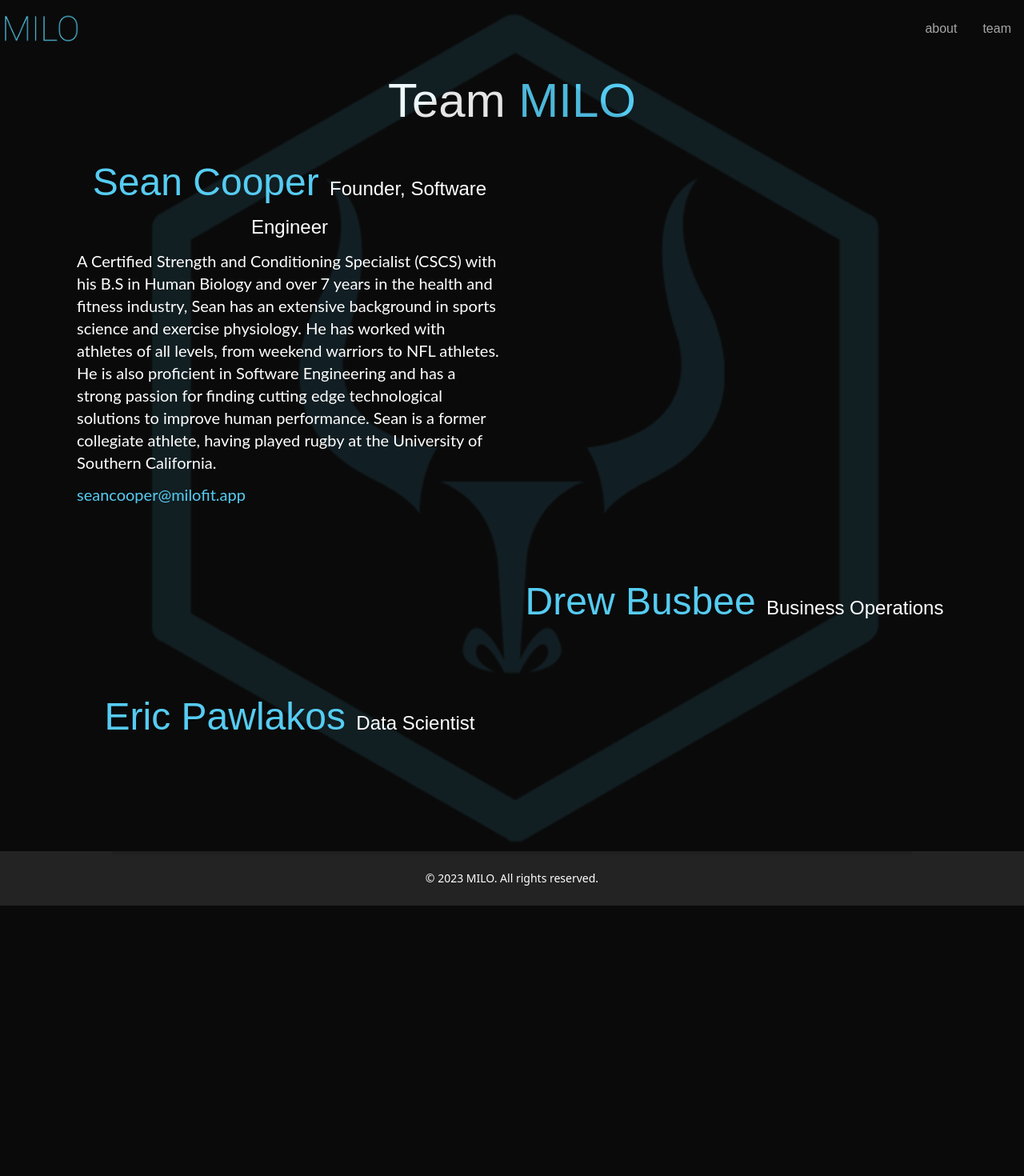
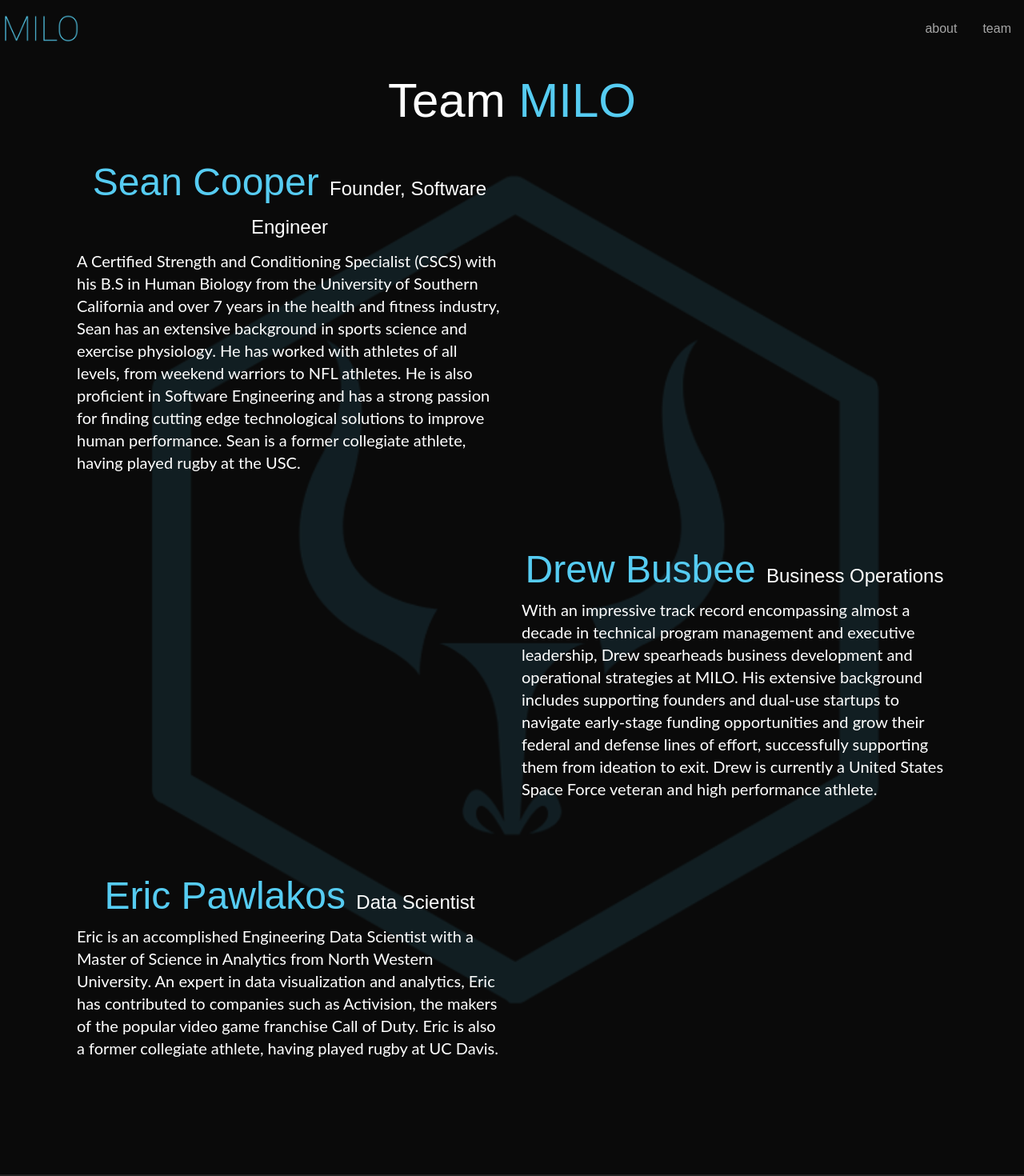
Before and after one commit to scoops52/MILOWebsite, a Next.js app: page /team in a window 1280 px wide. Shown: the top 1470 px of the page at 80% size. Before the commit the page ends 1132 px from the top, so only its background shows below. Built offline with nearby package versions, Linux system fonts and the light colour scheme.

Commit message:
add bios for Drew and Eric

```diff
--- a/app/team/page.tsx
+++ b/app/team/page.tsx
@@ -23,42 +23,60 @@ function page() {
         <div className="flex flex-col justify-center gap-3 z-10">
           <h2 className="text-5xl font-raleway text-lightBlue text-center">
             Sean Cooper{" "}
-            <span className="text-white text-2xl">Founder, Software Engineer</span>
+            <span className="text-white text-2xl">
+              Founder, Software Engineer
+            </span>
           </h2>
           <p className="text-xl text-white font-lato">
             A Certified Strength and Conditioning Specialist (CSCS) with his B.S
-            in Human Biology and over 7 years in the health and fitness
-            industry, Sean has an extensive background in sports science and
-            exercise physiology. He has worked with athletes of all levels, from
-            weekend warriors to NFL athletes. He is also proficient in Software
-            Engineering and has a strong passion for finding cutting edge
-            technological solutions to improve human performance. Sean is a
-            former collegiate athlete, having played rugby at the University of
-            Southern California.
+            in Human Biology from the University of Southern California and over
+            7 years in the health and fitness industry, Sean has an extensive
+            background in sports science and exercise physiology. He has worked
+            with athletes of all levels, from weekend warriors to NFL athletes.
+            He is also proficient in Software Engineering and has a strong
+            passion for finding cutting edge technological solutions to improve
+            human performance. Sean is a former collegiate athlete, having
+            played rugby at the USC.
           </p>
-            <p  className="text-xl text-lightBlue font-lato">seancooper@milofit.app</p>
+          {/* <p className="text-xl text-lightBlue font-lato">
+            seancooper@milofit.app
+          </p> */}
         </div>
       </div>
 
       <div className="container mx-auto grid md:grid-cols-2 gap-6 my-12">
-        <div className="flex flex-col justify-center z-10 md:col-start-2">
+        <div className="flex flex-col justify-center gap-3 z-10 md:col-start-2">
           <h2 className="text-5xl font-raleway text-lightBlue text-center">
             Drew Busbee{" "}
             <span className="text-white text-2xl">Business Operations</span>
           </h2>
-
-          <p className="text-xl text-white font-lato"></p>
+          <p className="text-xl text-white font-lato">
+            With an impressive track record encompassing almost a decade in
+            technical program management and executive leadership, Drew
+            spearheads business development and operational strategies at MILO.
+            His extensive background includes supporting founders and dual-use
+            startups to navigate early-stage funding opportunities and grow
+            their federal and defense lines of effort, successfully supporting
+            them from ideation to exit. Drew is currently a United States Space
+            Force veteran and high performance athlete.
+          </p>
         </div>
       </div>
 
       <div className="container mx-auto grid md:grid-cols-2 gap-6 my-12">
-        <div className="flex flex-col justify-center z-10 md:col-start-1">
+        <div className="flex flex-col justify-center z-10 gap-3 md:col-start-1">
           <h2 className="text-5xl font-raleway text-lightBlue text-center">
             Eric Pawlakos{" "}
             <span className="text-white text-2xl">Data Scientist</span>
           </h2>
-
-          <p className="text-xl text-white font-lato"></p>
+          <p className="text-xl text-white font-lato">
+            Eric is an accomplished Engineering Data Scientist with a Master of
+            Science in Analytics from North Western University. An expert in
+            data visualization and analytics, Eric has contributed to
+            companies such as Activision, the makers of the popular video game franchise Call
+            of Duty. Eric is also a former collegiate athlete, having played
+            rugby at UC Davis.
+          </p>
         </div>
       </div>
     </main>
```
